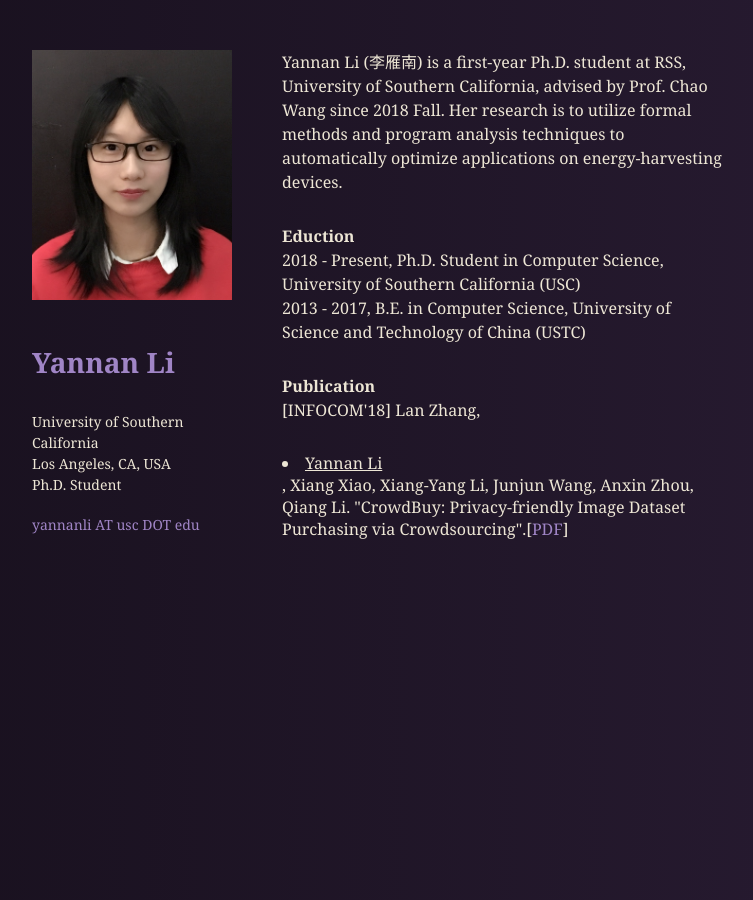
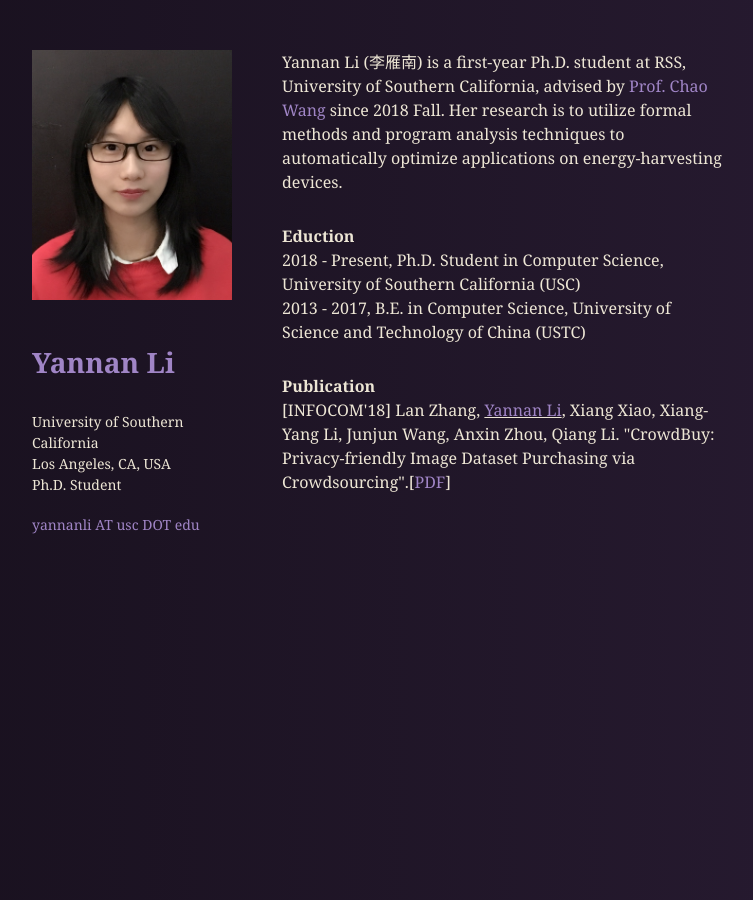
Before and after one commit to YannanLiCS/YannanLiCS.github.io.backup, a Jekyll site: the page built from index.html, in a window 1280 px wide. Shown: the whole page, without its empty margins (68-821 px from the left). Built offline with Jekyll 4.4.1, drawn with Linux system fonts in a browser that asks for light colours; part of the change alters nothing that is shown.

```diff
--- a/index.html
+++ b/index.html
@@ -28,7 +28,10 @@ title: Home
 
 <section class="content">
   <p>
-    Yannan Li (李雁南) is a first-year Ph.D. student at RSS, University of Southern California, advised by Prof. Chao Wang since 2018 Fall. Her research is to utilize formal methods and program analysis techniques to automatically optimize applications on energy-harvesting devices.
+    Yannan Li (李雁南) is a first-year Ph.D. student at RSS, University of Southern California,
+    advised by <a href="http://www-bcf.usc.edu/~wang626/">Prof. Chao Wang</a> since 2018 Fall.
+    Her research is to utilize formal methods and program analysis techniques to automatically
+    optimize applications on energy-harvesting devices.
   </p>
 
   <p>
@@ -39,7 +42,7 @@ title: Home
 
   <p>
     <strong>Publication</strong></br>
-    [INFOCOM'18] Lan Zhang, <li><u>Yannan Li</u></li>, Xiang Xiao, Xiang-Yang Li, Junjun Wang, Anxin Zhou, Qiang Li. "CrowdBuy: Privacy-friendly Image Dataset Purchasing via Crowdsourcing".[<a href="assets/images/CrowdBuy.pdf">PDF</a>]</li>
+    [INFOCOM'18] Lan Zhang, <u><a href=".">Yannan Li</a></u>, Xiang Xiao, Xiang-Yang Li, Junjun Wang, Anxin Zhou, Qiang Li. "CrowdBuy: Privacy-friendly Image Dataset Purchasing via Crowdsourcing".[<a href="assets/images/CrowdBuy.pdf">PDF</a>]</li>
   </p>
 
 </section>
```
